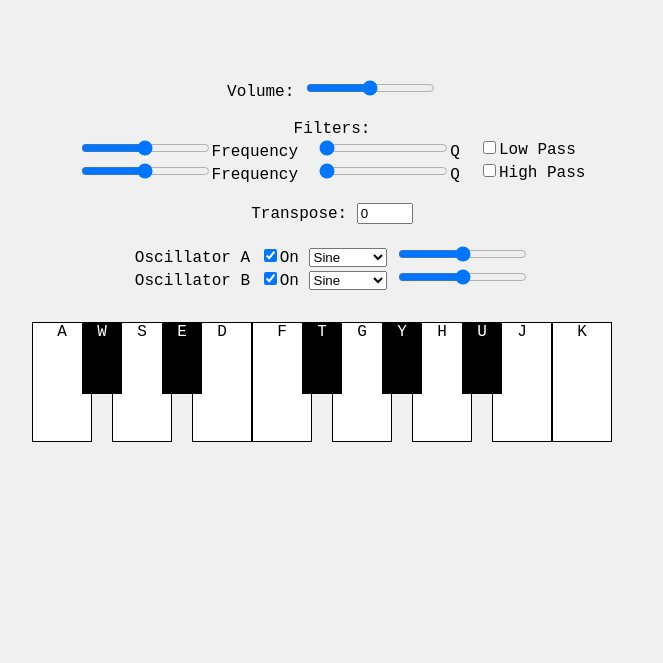
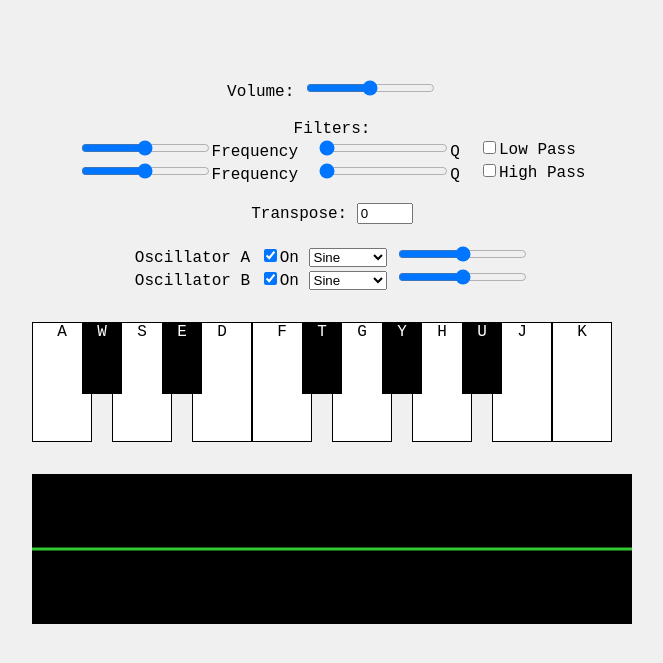
Before and after one commit to bkeefe313/HASS327_SynthProject, a plain HTML site: page index.html in a window 1280 px wide. Shown: the part 101-764 px from the top of the page, without its empty margins (308-971 px from the left). Drawn offline with nearby package versions, Linux system fonts and the light colour scheme.

Commit message:
graph to display output

```diff
--- a/index.html
+++ b/index.html
@@ -72,6 +72,9 @@
       <div id="b" class="key white">J</div>
       <div id="c2" class="key white">K</div>
     </div>
+    <div id="graph">
+      <canvas id="waveform" width="600" height="150"></canvas>
+    </div>
   </div>
 </body>
 <script src="https://code.jquery.com/jquery-3.6.0.min.js"></script>
--- a/script.js
+++ b/script.js
@@ -1,6 +1,16 @@
 // HASS 327 Synth Project
 
 const context = new AudioContext(); //allows access to webaudioapi
+
+// create graph variables
+const canvas = document.getElementById('waveform');
+const canvasCtx = canvas.getContext('2d');
+
+// create an analyser node to fill a dataArray with the sound data over time.
+const analyser = context.createAnalyser();
+analyser.fftSize = 4096;
+const bufferLength = analyser.frequencyBinCount;
+const dataArray = new Uint8Array(bufferLength);
 
 // notes go from C4 to C5 (including black keys)
 let keys = document.querySelectorAll(".key"); //grabs all the keys
@@ -322,3 +332,53 @@ addEventListener('touchend', () => {
 addEventListener('touchcancel', () => {
   removeEventListener('touchmove', playOnTouchDrag);
 });
+
+// connect to the gainNode and destination to get sound output
+gainNode.connect(analyser);
+analyser.connect(context.destination);
+
+// function to draw the waveform
+function draw() {
+  setTimeout(() => {
+      requestAnimationFrame(draw);
+
+      // get the level of sound being outputted to graph
+      analyser.getByteTimeDomainData(dataArray);
+
+      // create a background for graph
+      canvasCtx.fillStyle = 'rgb(0, 0, 0)';
+      canvasCtx.fillRect(0, 0, canvas.width, canvas.height);
+
+      // create a line for the graph
+      canvasCtx.lineWidth = 3;
+      canvasCtx.strokeStyle = 'rgb(50, 200, 50)';
+
+      // start drawing the graph
+      canvasCtx.beginPath();
+
+      // graph resolution
+      var sliceWidth = canvas.width * 1.0 / bufferLength;
+      var x = 0;
+
+      // loop through and draw the line
+      for (let i = 0; i < bufferLength; i++) {
+          var v = dataArray[i] / 64.0;
+          var y = v * canvas.height/8 + canvas.height/4;
+
+          if (i === 0) {
+              canvasCtx.moveTo(x, y);
+          } else {
+              canvasCtx.lineTo(x, y);
+          }
+          // move to the next x position
+          x += sliceWidth;
+      }
+
+      // put the line on the screen
+      canvasCtx.lineTo(canvas.width, canvas.height / 2);
+      canvasCtx.stroke();
+
+  }, 10); // setTimeout delay to limit updates per frame
+}
+
+draw();
```
Also changed, not shown: 1 other file.
